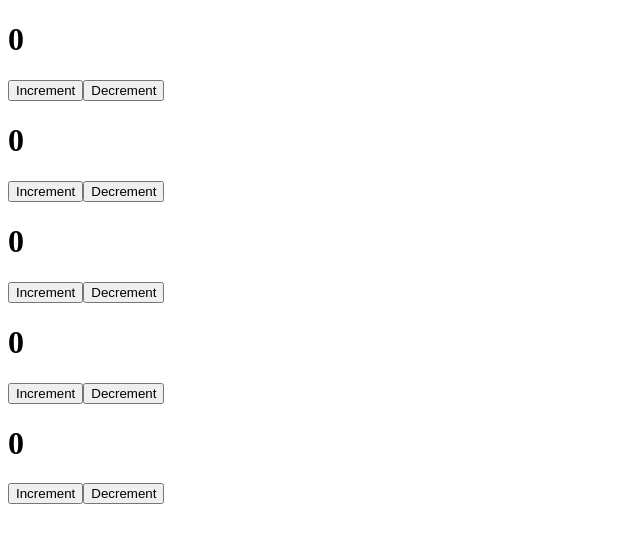
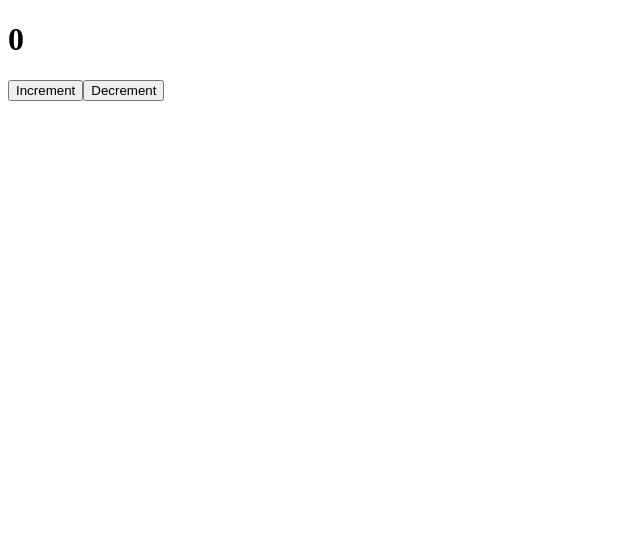
Before and after one commit to Andryii/pr1, a React (Create React App) app: page / in a window 1280 px wide. Shown: the top 542 px of the page, without its empty margins (0-640 px from the left). Built offline with nearby package versions, Linux system fonts and the light colour scheme.

Commit message:
Learn React step 7

```diff
--- a/src/App.js
+++ b/src/App.js
@@ -1,4 +1,5 @@
 import React, { useState } from "react";
+import ClassCounter from "./components/ClassCounter";
 import Counter from "./components/Counter";
 
 function App() {
@@ -6,11 +7,7 @@
 
   return (
     <div className="App">
-      <Counter/>
-      <Counter/>
-      <Counter/>
-      <Counter/>
-      <Counter/>
+      <ClassCounter/>
     </div>
   );
 }
--- /dev/null
+++ b/src/components/ClassCounter.jsx
@@ -0,0 +1,28 @@
+import React from "react";
+
+class ClassCounter extends React.Component {
+  constructor(props) {
+    super(props);
+    this.state = {
+      count: 0,
+    };
+    this.increment = this.increment.bind(this)
+    this.decrement = this.decrement.bind(this)
+  }
+  increment() {
+    this.setState({ count: this.state.count + 1 });
+  }
+  decrement() {
+    this.setState({ count: this.state.count - 1 });
+  }
+  render() {
+    return (
+      <div>
+        <h1>{this.state.count}</h1>
+        <button onClick={this.increment}>Increment</button>
+        <button onClick={this.decrement}>Decrement</button>
+      </div>
+    );
+  }
+}
+export default  ClassCounter;
```
